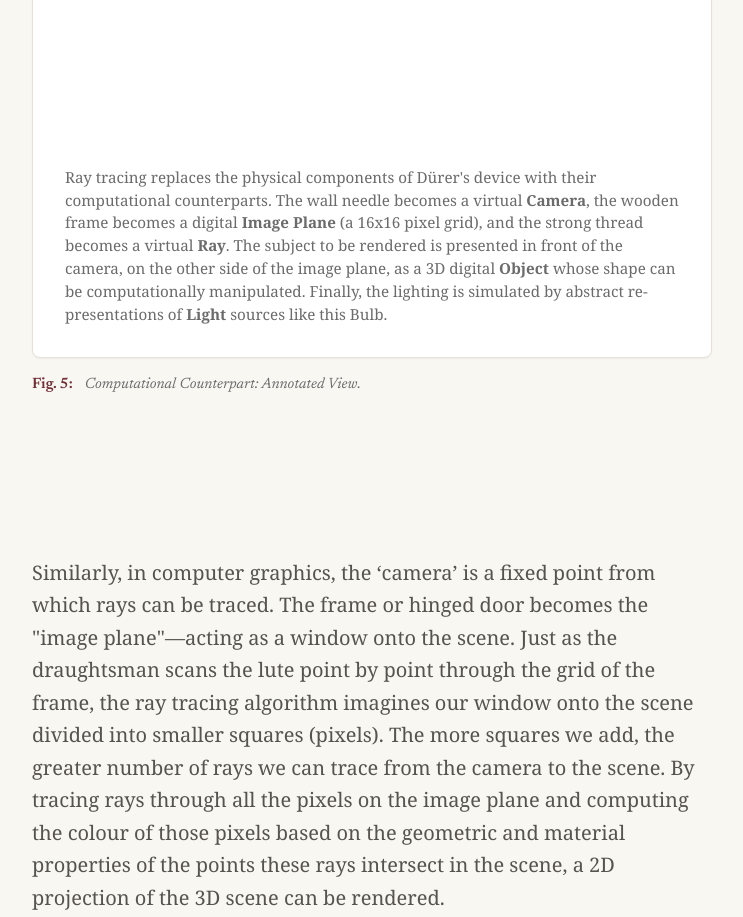
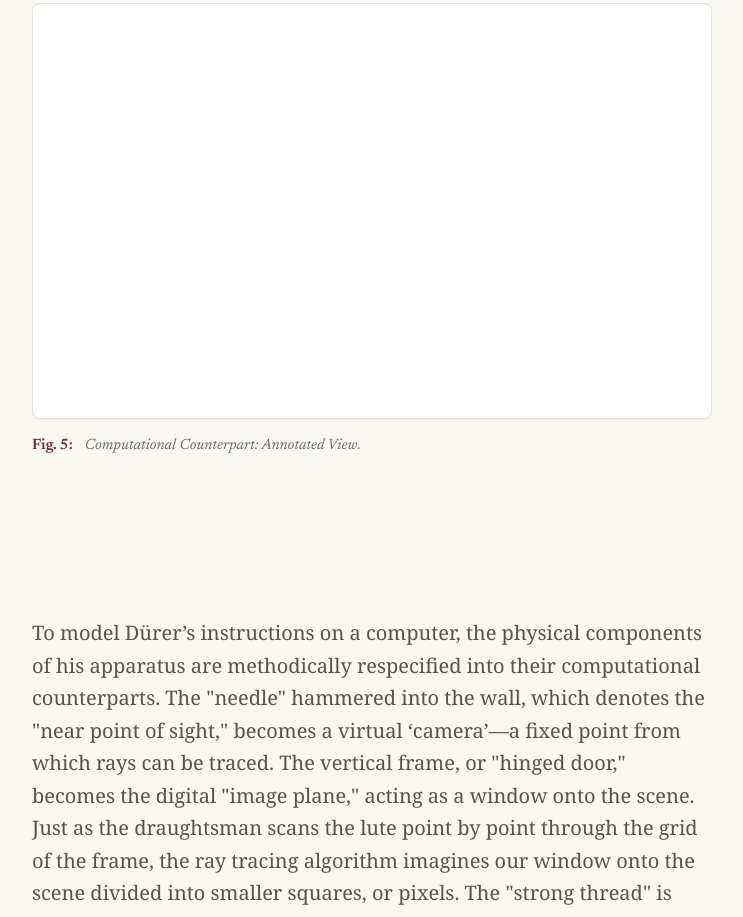
Before and after one commit to Ethnomethodology/ray-tracing-demo, a plain HTML site: page index.html in a window 1280 px wide. Shown: the part 9174-10091 px from the top of the page, without its empty margins (268-1011 px from the left). Drawn offline with nearby package versions, Linux system fonts and the light colour scheme; a script that the page names is missing.

Commit message:
docs: refine and reorganize explanatory text regarding ray tracing components in index.html

```diff
--- a/index.html
+++ b/index.html
@@ -608,6 +608,16 @@
                             because the thread passes through the needle that is 'hammered into the wall'. That needle
                             acts as the 'near point of sight'—the fixed point from which the perspective is being drawn.
                         </p>
+                        <p>Ray tracing replaces the physical components of Dürer's device with their
+                            computational counterparts. The wall needle becomes a virtual
+                            <strong>Camera</strong>, the wooden frame becomes a digital <strong>Image
+                                Plane</strong> (a grid of pixels), and the strong thread becomes a virtual
+                            <strong>Ray</strong>. The subject to be rendered is presented in front of the
+                            camera, on the other side of the image plane, as a 3D digital
+                            <strong>Object</strong> whose shape can be computationally manipulated. Finally, the
+                            lighting is simulated by abstract re-presentations of <strong>Light</strong> sources
+                            like the Bulb in Fig. 5.
+                        </p>
                     </div>
 
                     <section class="max-w-[680px] w-full mx-auto flex flex-col items-center px-0 mb-12">
@@ -617,19 +627,7 @@
                                 <canvas id="rayTracingCanvas"></canvas>
                             </div>
 
-                            <div class="text-content !px-0 !pb-0">
-                                <p class="font-serif font-newsreader text-[20px] text-stone-600 leading-relaxed mt-0">
-                                    Ray tracing replaces the physical components of Dürer's device with their
-                                    computational counterparts. The wall needle becomes a virtual
-                                    <strong>Camera</strong>, the wooden frame becomes a digital <strong>Image
-                                        Plane</strong> (a 16x16 pixel grid), and the strong thread becomes a virtual
-                                    <strong>Ray</strong>. The subject to be rendered is presented in front of the
-                                    camera, on the other side of the image plane, as a 3D digital
-                                    <strong>Object</strong> whose shape can be computationally manipulated. Finally, the
-                                    lighting is simulated by abstract re-presentations of <strong>Light</strong> sources
-                                    like this Bulb.
-                                </p>
-                            </div>
+
                         </div>
                         <div class="mt-4 font-marginalia-text text-[15px] text-[#6B6B6B] flex items-start gap-2 max-w-[680px] mx-auto w-full"
                             style="font-family: 'Newsreader', serif;">
@@ -641,14 +639,22 @@
 
                     <div
                         class="max-w-[680px] mx-auto w-full px-0 mt-12 mb-12 font-serif font-newsreader text-[20px] text-stone-600 leading-relaxed space-y-6">
-                        <p>Similarly, in computer graphics, the ‘camera’ is a fixed point from which rays can be traced.
-                            The frame or hinged door becomes the "image plane"—acting as a window onto the scene. Just
-                            as the draughtsman scans the lute point by point through the grid of the frame, the ray
-                            tracing algorithm imagines our window onto the scene divided into smaller squares (pixels).
-                            The more squares we add, the greater number of rays we can trace from the camera to the
-                            scene. By tracing rays through all the pixels on the image plane and computing the colour of
-                            those pixels based on the geometric and material properties of the points these rays
-                            intersect in the scene, a 2D projection of the 3D scene can be rendered.</p>
+                        <p>To model Dürer’s instructions on a computer, the physical components of his apparatus are
+                            methodically respecified into their computational counterparts. The "needle" hammered into
+                            the wall, which denotes the "near point of sight," becomes a virtual ‘camera’—a fixed point
+                            from which rays can be traced. The vertical frame, or "hinged door," becomes the digital
+                            "image plane," acting as a window onto the scene. Just as the draughtsman scans the lute
+                            point by point through the grid of the frame, the ray tracing algorithm imagines our window
+                            onto the scene divided into smaller squares, or pixels. The "strong thread" is abstracted
+                            into a virtual ‘ray,’ while the subject to be rendered is re-presented on the other side of
+                            the image plane as a 3D digital object whose shape can be computationally manipulated.
+                            Finally, the physical lighting of the chamber is simulated by abstract re-presentations of
+                            light sources, such as the bulb in Fig. 5. The more squares we add to our digital grid, the
+                            greater the number of rays we can trace from the camera to the scene. By tracing these rays
+                            through all the pixels on the
+                            image plane and computing the colour of those pixels based on the geometric and material
+                            properties of the points they intersect, a 2D projection of the 3D scene can be rendered.
+                        </p>
                         <p>However, for ease of computation, these rays are traced in reverse order: from the camera to
                             the object to the light, rather than the way light “travels” in physical scenes from light
                             sources to objects to the camera. Since, in geometrical optics, light rays are treated as if
```
